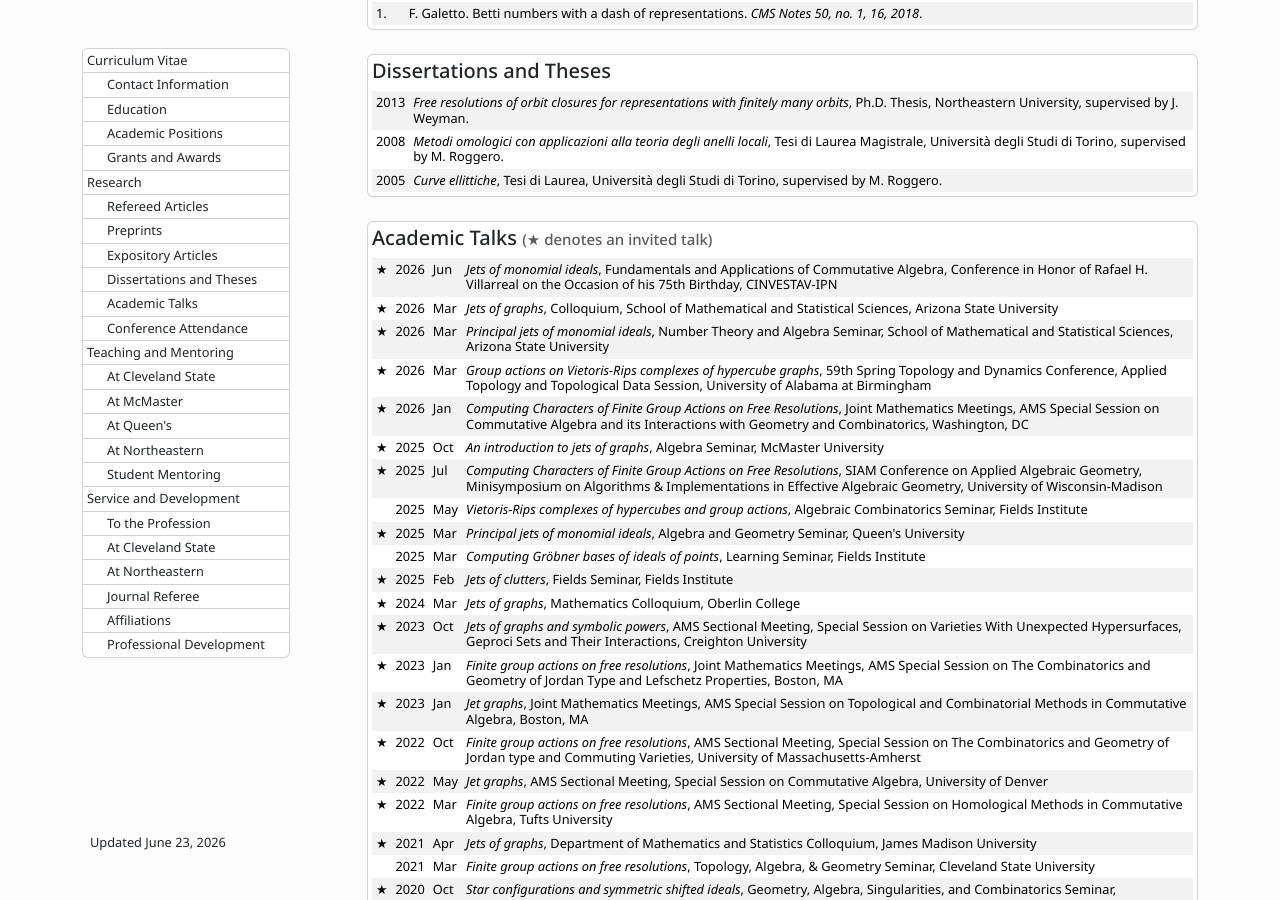
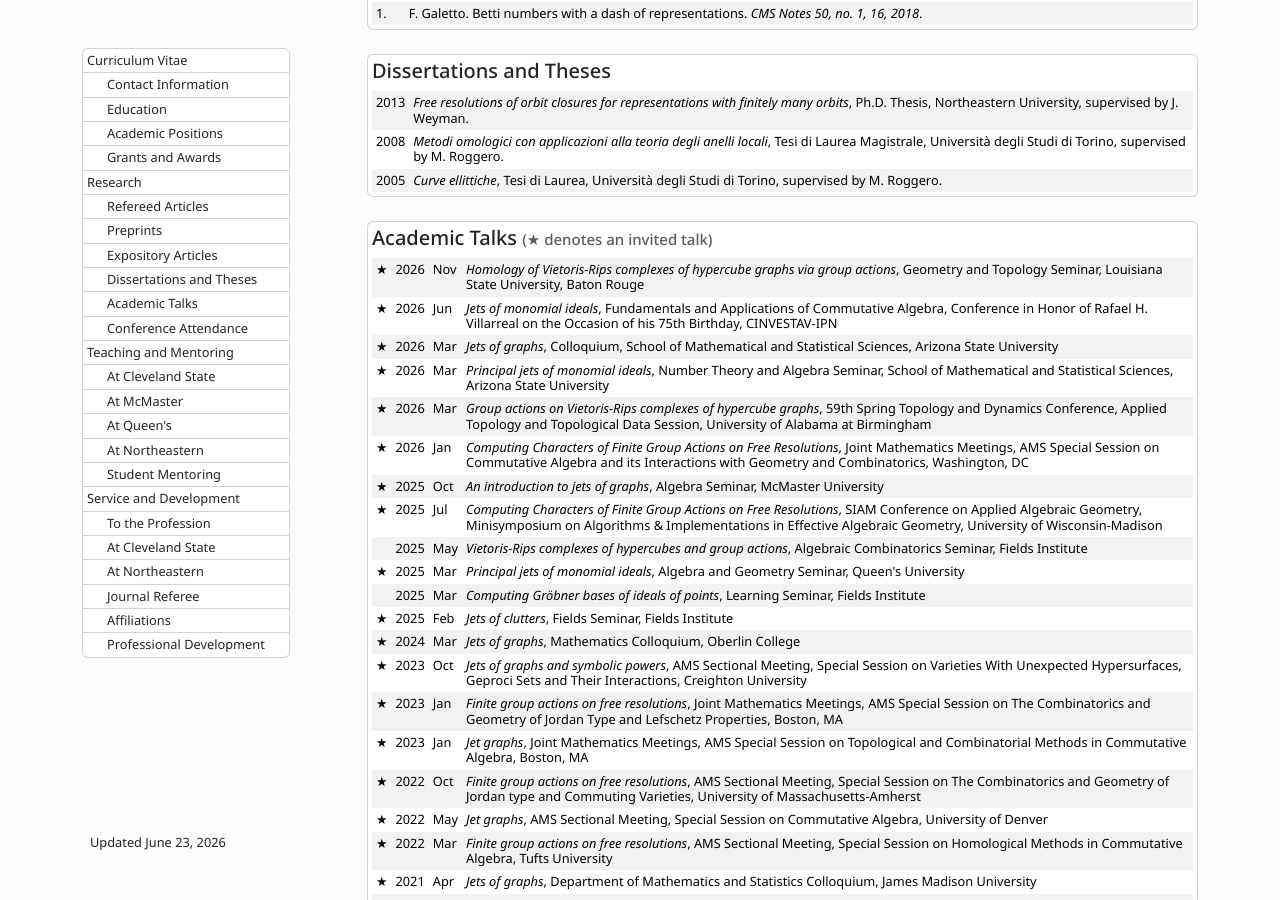
Before and after one commit to galettof/galettof.github.io, a Jekyll site: the page built from cv/index.html, in a window 1280 px wide and 900 px high, scrolled down 1907 px. Built offline with Jekyll 4.4.1, drawn with Linux system fonts in a browser that asks for light colours; formulas are drawn with MathJax 3.

Commit message:
LSU 26 talk

```diff
--- a/_data/talks.yml
+++ b/_data/talks.yml
@@ -1,4 +1,9 @@
 # sorted automatically by date
+
+- date: 2026-11-11
+  title: Homology of Vietoris-Rips complexes of hypercube graphs via group actions
+  location: "Geometry and Topology Seminar, Louisiana State University, Baton Rouge"
+  invited: true
 
 - date: 2026-06-09
   title: Jets of monomial ideals
```
